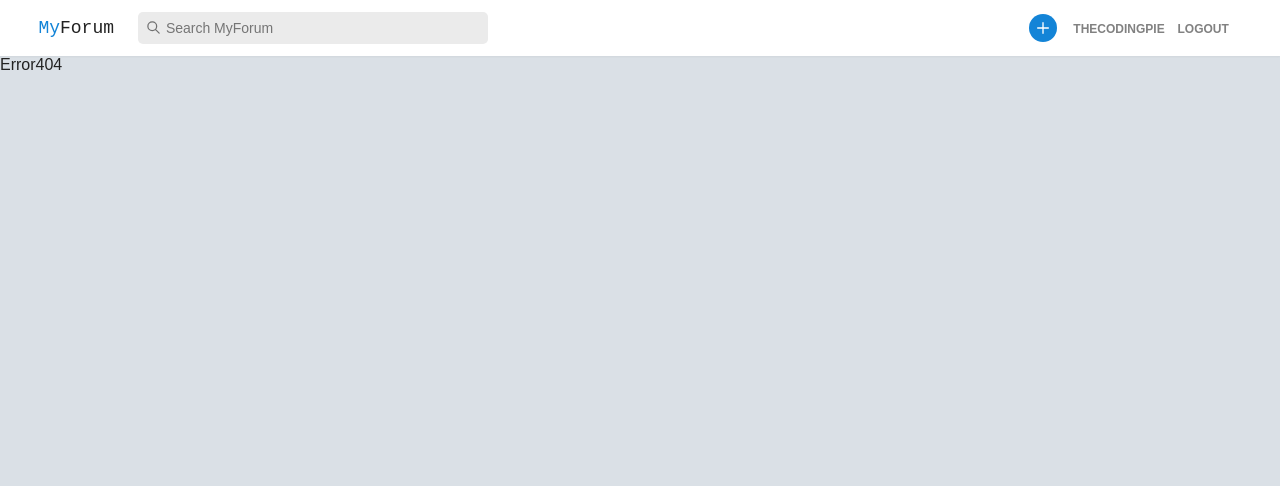
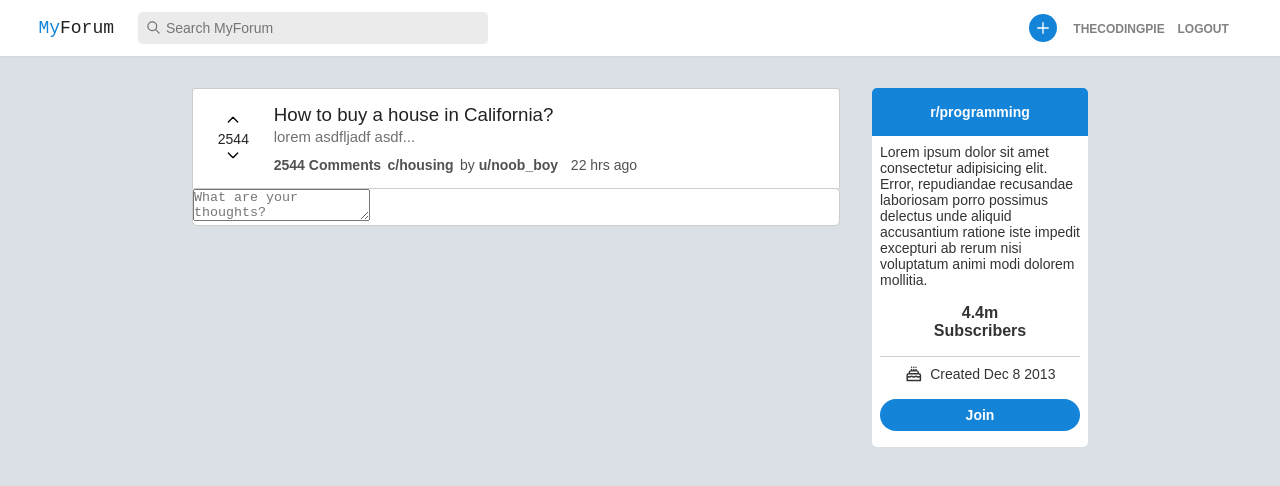
Before and after one commit to the-coding-pie/myforum, a React (Create React App) app in the folder client/: page /posts/1 in a window 1280 px wide. Shown: the top 486 px of the page. Built offline with nearby package versions, Linux system fonts and the light colour scheme.

Commit message:
working on commentbox and commentcard

```diff
--- /dev/null
+++ b/client/src/components/CommentBox/CommentBox.style.tsx
@@ -0,0 +1,8 @@
+import styled from "styled-components";
+
+
+export const CommentBoxWrapper = styled.div`
+    background: #ffffff;
+    border-radius: 5px;
+    border: 1px solid #ccc;
+`
--- /dev/null
+++ b/client/src/components/CommentBox/CommentBox.tsx
@@ -0,0 +1,16 @@
+import React from 'react'
+import { CommentBoxWrapper } from './CommentBox.style'
+
+const CommentBox = () => {
+    return (
+        <CommentBoxWrapper>
+            <form>
+                <textarea placeholder="What are your thoughts?">
+
+                </textarea>
+            </form>
+        </CommentBoxWrapper>
+    )
+}
+
+export default CommentBox
--- a/client/src/components/Navbar/Navbar.style.tsx
+++ b/client/src/components/Navbar/Navbar.style.tsx
@@ -66,5 +66,9 @@ export const NavLinks = styled.ul`
         border-bottom: 4px solid ${({ theme }) => theme.colors.primary};
       }
     }
+
+    a.active {
+      border-bottom: 4px solid ${({ theme }) => theme.colors.primary};
+    }
   }
 `;
--- /dev/null
+++ b/client/src/components/PostCommunityCard/PostCommunityCard.style.tsx
@@ -0,0 +1,50 @@
+import styled from "styled-components";
+
+export const AboutCardWrapper = styled.div`
+
+  & .top {
+    background: ${({ theme }) => theme.colors.primary};
+    padding: 1rem;
+    border-radius: 5px 5px 0 0;
+
+    h3 {
+      font-size: ${({ theme }) => theme.fontSize.sm};
+      font-weight: 600;
+      text-align: center;
+      color: #ffffff;
+    }
+  }
+`;
+
+export const AboutBody = styled.div`
+  background: #ffffff;
+  padding: 0.5rem 0.5rem 1rem 0.5rem;
+  font-size: ${({ theme }) => theme.fontSize.sm};
+  color: #333333;
+  border-radius: 0 0 5px 5px;
+
+  & .subscribers {
+    font-size: ${({ theme }) => theme.fontSize.base};
+    font-weight: 600;
+    text-align: center;
+    margin: 1rem 0 0.5rem;
+    padding-bottom: 1rem;
+
+    border-bottom: 1px solid #ccc;
+  }
+
+  & .created {
+    display: flex;
+    align-items: center;
+    justify-content: center;
+
+    svg {
+      width: 1.1rem;
+      margin-right: 0.5rem;
+    }
+  }
+
+  & button {
+      margin-top: 1rem;
+  }
+`;
--- /dev/null
+++ b/client/src/components/PostCommunityCard/PostCommunityCard.tsx
@@ -0,0 +1,43 @@
+import React from "react";
+import { Button } from "../shared/Button.style";
+import { AboutBody, AboutCardWrapper } from "./PostCommunityCard.style";
+
+const PostCommunityCard = () => {
+  return (
+    <AboutCardWrapper>
+      <div className="top">
+        <h3>r/programming</h3>
+      </div>
+
+      <AboutBody>
+        Lorem ipsum dolor sit amet consectetur adipisicing elit. Error,
+        repudiandae recusandae laboriosam porro possimus delectus unde aliquid
+        accusantium ratione iste impedit excepturi ab rerum nisi voluptatum
+        animi modi dolorem mollitia.
+        <div className="subscribers">
+          {"4.4m"}
+          <p>Subscribers</p>
+        </div>
+        <div className="created">
+          <svg
+            xmlns="http://www.w3.org/2000/svg"
+            fill="none"
+            viewBox="0 0 24 24"
+            stroke="currentColor"
+          >
+            <path
+              strokeLinecap="round"
+              strokeLinejoin="round"
+              strokeWidth={2}
+              d="M21 15.546c-.523 0-1.046.151-1.5.454a2.704 2.704 0 01-3 0 2.704 2.704 0 00-3 0 2.704 2.704 0 01-3 0 2.704 2.704 0 00-3 0 2.704 2.704 0 01-3 0 2.701 2.701 0 00-1.5-.454M9 6v2m3-2v2m3-2v2M9 3h.01M12 3h.01M15 3h.01M21 21v-7a2 2 0 00-2-2H5a2 2 0 00-2 2v7h18zm-3-9v-2a2 2 0 00-2-2H8a2 2 0 00-2 2v2h12z"
+            />
+          </svg>
+          Created Dec 8 2013
+        </div>
+        <Button sm>Join</Button>
+      </AboutBody>
+    </AboutCardWrapper>
+  );
+};
+
+export default PostCommunityCard;
--- /dev/null
+++ b/client/src/components/UserCard/UserCard.style.tsx
@@ -0,0 +1,47 @@
+import styled from "styled-components";
+
+export const UserCardWrapper = styled.div`
+  & .top {
+    background: ${({ theme }) => theme.colors.primary};
+    padding: 1rem;
+    border-radius: 5px 5px 0 0;
+    text-align: center;
+
+    h3 {
+      font-size: ${({ theme }) => theme.fontSize.lg};
+      font-weight: 600;
+      text-align: center;
+      color: #ffffff;
+      margin-bottom: 0.1rem;
+    }
+
+    span {
+      font-size: ${({ theme }) => theme.fontSize.sm};
+      color: #f5f5f5;
+    }
+  }
+`;
+
+export const UserBody = styled.div`
+  background: #fff;
+  border-radius: 0 0 5px 5px;
+  text-align: center;
+  padding: 1rem;
+
+  p {
+    font-weight: 600;
+    margin-bottom: 0.2rem;
+  }
+
+  div {
+    display: flex;
+    align-items: center;
+    justify-content: center;
+    font-size: ${({ theme }) => theme.fontSize.sm};
+
+    svg {
+      width: 1.1rem;
+      margin-right: 0.2rem;
+    }
+  }
+`;
--- /dev/null
+++ b/client/src/components/UserCard/UserCard.tsx
@@ -0,0 +1,42 @@
+import React from "react";
+import { Button } from "../shared/Button.style";
+import { UserBody, UserCardWrapper } from "./UserCard.style";
+
+interface Props {
+  name: string;
+  username: string;
+  joined: string;
+}
+
+const UserCard = ({ name, username, joined }: Props) => {
+  return (
+    <UserCardWrapper>
+      <div className="top">
+        <h3>{name}</h3>
+        <span>{username}</span>
+      </div>
+
+      <UserBody>
+        <p>Joined</p>
+        <div>
+          <svg
+            xmlns="http://www.w3.org/2000/svg"
+            fill="none"
+            viewBox="0 0 24 24"
+            stroke="currentColor"
+          >
+            <path
+              strokeLinecap="round"
+              strokeLinejoin="round"
+              strokeWidth={2}
+              d="M21 15.546c-.523 0-1.046.151-1.5.454a2.704 2.704 0 01-3 0 2.704 2.704 0 00-3 0 2.704 2.704 0 01-3 0 2.704 2.704 0 00-3 0 2.704 2.704 0 01-3 0 2.701 2.701 0 00-1.5-.454M9 6v2m3-2v2m3-2v2M9 3h.01M12 3h.01M15 3h.01M21 21v-7a2 2 0 00-2-2H5a2 2 0 00-2 2v7h18zm-3-9v-2a2 2 0 00-2-2H8a2 2 0 00-2 2v2h12z"
+            />
+          </svg>
+          {joined}
+        </div>
+      </UserBody>
+    </UserCardWrapper>
+  );
+};
+
+export default UserCard;
--- a/client/src/components/layouts/DefaultLayout/DefaultLayout.tsx
+++ b/client/src/components/layouts/DefaultLayout/DefaultLayout.tsx
@@ -2,6 +2,8 @@ import { Switch, Route } from "react-router";
 import Community from "../../../pages/Community/Community";
 import Error404 from "../../../pages/Error404";
 import Home from "../../../pages/Home/Home";
+import PostDetail from "../../../pages/PostDetail/PostDetail";
+import User from "../../../pages/User/User";
 import Navbar from "../../Navbar/Navbar";
 
 const DefaultLayout = () => {
@@ -15,9 +17,19 @@ const DefaultLayout = () => {
           <Home />
         </Route>
 
-        {/* /communities */}
+        {/* /c/:name */}
         <Route exact path="/c/:name">
           <Community />
+        </Route>
+
+        {/* /u/:username */}
+        <Route exact path="/u/:username">
+          <User />
+        </Route>
+
+         {/* /posts/:id */}
+         <Route exact path="/posts/:id">
+          <PostDetail />
         </Route>
 
         <Route path="*">
--- /dev/null
+++ b/client/src/pages/PostDetail/PostDetail.tsx
@@ -0,0 +1,25 @@
+import CommentBox from "../../components/CommentBox/CommentBox";
+import PostCard from "../../components/PostCard/PostCard";
+import PostCommunityCard from "../../components/PostCommunityCard/PostCommunityCard";
+import { GridLayoutWrapper } from "../../components/shared/GridLayout.style";
+import posts from "../../posts.json";
+
+const PostDetail = () => {
+  return (
+    <GridLayoutWrapper>
+      <div>
+        {posts.length > 0 ? (
+          <>
+            <PostCard {...posts[0]} />
+            <CommentBox />
+          </>
+        ) : (
+          <p>Oops, no posts found!</p>
+        )}
+      </div>
+      <PostCommunityCard />
+    </GridLayoutWrapper>
+  );
+};
+
+export default PostDetail;
--- /dev/null
+++ b/client/src/pages/User/User.tsx
@@ -0,0 +1,33 @@
+import React from "react";
+import CommunityCard from "../../components/CommunityCard/CommunityCard";
+import PostCard from "../../components/PostCard/PostCard";
+import { GridLayoutWrapper } from "../../components/shared/GridLayout.style";
+import {
+  SortDropdownSelect,
+  SortDropdownWrapper,
+} from "../../components/shared/SortDropdown.style";
+import UserCard from "../../components/UserCard/UserCard";
+import posts from "../../posts.json";
+
+const User = () => {
+  return (
+    <GridLayoutWrapper>
+      <div>
+        <SortDropdownWrapper>
+          <SortDropdownSelect>
+            <option value="popular">Popular</option>
+            <option value="new">New</option>
+          </SortDropdownSelect>
+        </SortDropdownWrapper>
+        {posts.length > 0 ? (
+          posts.map((post) => <PostCard key={post.id} {...post} />)
+        ) : (
+          <p>Oops, no posts found!</p>
+        )}
+      </div>
+      <UserCard name="TheCodingpie" username="u/thecodingpie" joined="Jan 18 2021"  />
+    </GridLayoutWrapper>
+  );
+};
+
+export default User;
```
Also changed, not shown: client/src/components/CommentCard/CommentCard.tsx (added, +12 -0 lines).
